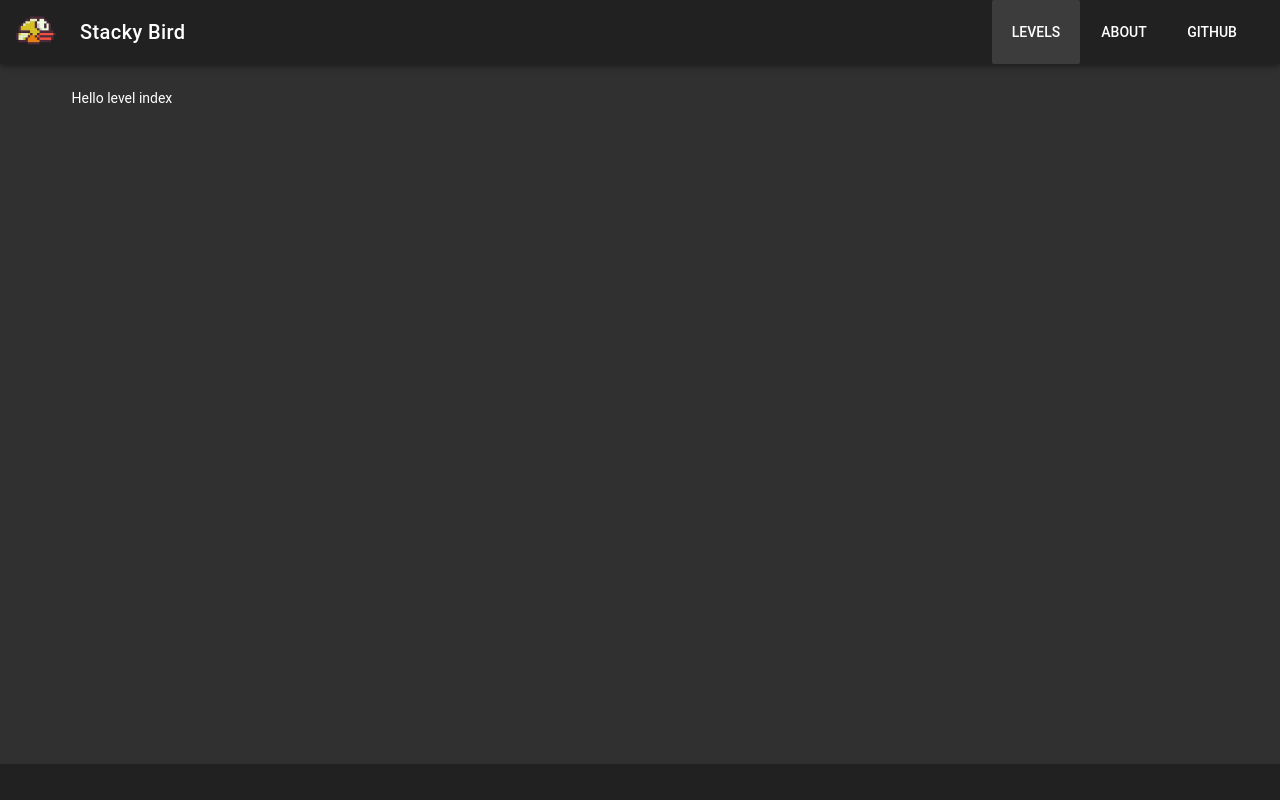
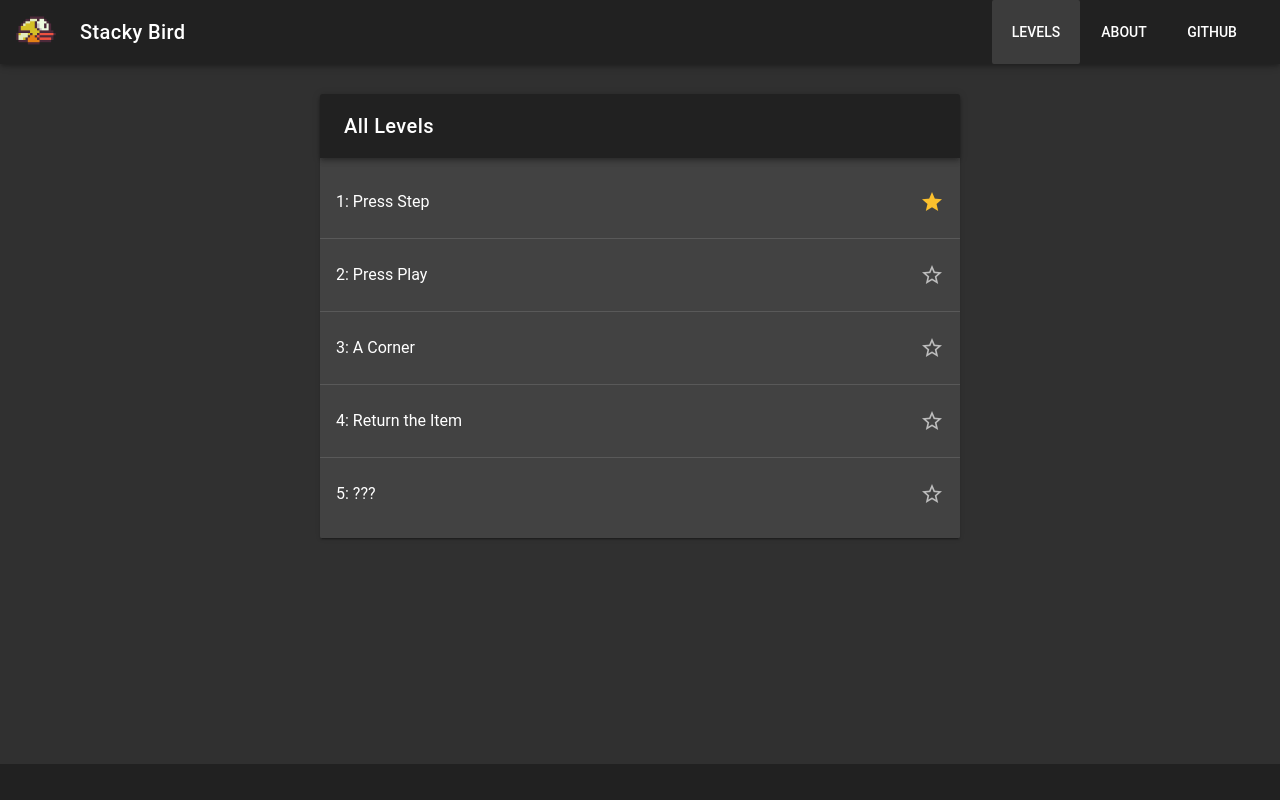
Before and after one commit to jtwaleson/stacky-bird, a Vue app: page / in a window 1280 px wide. Built offline with nearby package versions, Linux system fonts and the light colour scheme.

Commit message:
add level index

```diff
--- a/src/components/LevelIndex.vue
+++ b/src/components/LevelIndex.vue
@@ -1,11 +1,72 @@
 <template>
-    <v-container>Hello level index</v-container>
+    <v-layout row style="margin-top: 30px">
+        <v-flex xs12 sm6 offset-sm3>
+            <v-card>
+                <v-toolbar dark>
+                    <v-toolbar-title>All Levels</v-toolbar-title>
+                    <v-spacer></v-spacer>
+                </v-toolbar>
+
+                <v-list two-line>
+                    <template v-for="(item, index) in items">
+                        <v-list-tile
+                              :key="item.title"
+                              avatar
+                              ripple
+                              @click="$router.push('/level/' + (index + 1))"
+                        >
+                            <v-list-tile-content>
+                                <v-list-tile-title>{{ item.title }}</v-list-tile-title>
+                                <!--<v-list-tile-sub-title class="text--primary">{{ item.headline }}</v-list-tile-sub-title>-->
+                                <!--<v-list-tile-sub-title>{{ item.subtitle }}</v-list-tile-sub-title>-->
+                            </v-list-tile-content>
+                            <v-list-tile-action>
+                                <!--<v-list-tile-action-text>{{ item.action }}</v-list-tile-action-text>-->
+                                <v-icon
+                                   v-if="selected.indexOf(index) < 0"
+                                   color="grey lighten-1"
+                                >star_border</v-icon>
+                                <v-icon
+                                   v-else
+                                   color="yellow darken-2"
+                                >star</v-icon>
+                            </v-list-tile-action>
+                        </v-list-tile>
+                        <v-divider
+                            v-if="index + 1 < items.length"
+                            :key="index"
+                        ></v-divider>
+                    </template>
+                </v-list>
+            </v-card>
+        </v-flex>
+    </v-layout>
 </template>
 
 <script>
 export default {
     name: 'LevelIndex',
     data() {
+        return {
+            items: [
+                {
+                    title: "1: Press Step",
+                },
+                {
+                    title: "2: Press Play",
+                },
+                {
+                    title: "3: A Corner",
+                },
+                {
+                    title: "4: Return the Item",
+                },
+                {
+                    title: "5: ???",
+                },
+            ],
+            selected: [0],
+        };
     },
 };
 </script>
```
